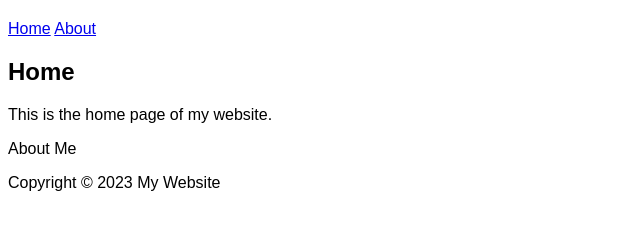
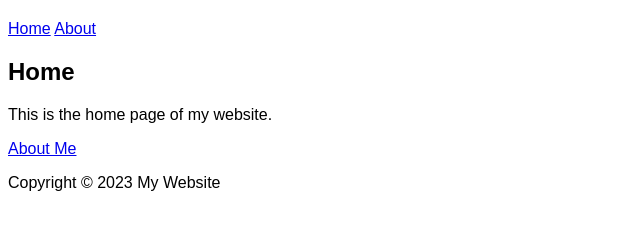
Before and after one commit to KrishiPatel279/Krishipatel279.github.io, a plain HTML site: page index.html in a window 1280 px wide. Shown: the part 46-276 px from the top of the page, without its empty margins (0-640 px from the left). Drawn offline with Linux system fonts and the light colour scheme.

Commit message:
Update index.html

```diff
--- a/index.html
+++ b/index.html
@@ -15,7 +15,7 @@
   <main>
     <h2>Home</h2>
     <p>This is the home page of my website.</p>
-    <div class="box2" onclick="about.html'"> About Me</div>
+    <a href="https://github.com/KrishiPatel279/Krishipatel279.github.io/blob/main/about.html">About Me</a>
   </main>
   <footer>
     <p>Copyright &copy; 2023 My Website</p>
```
